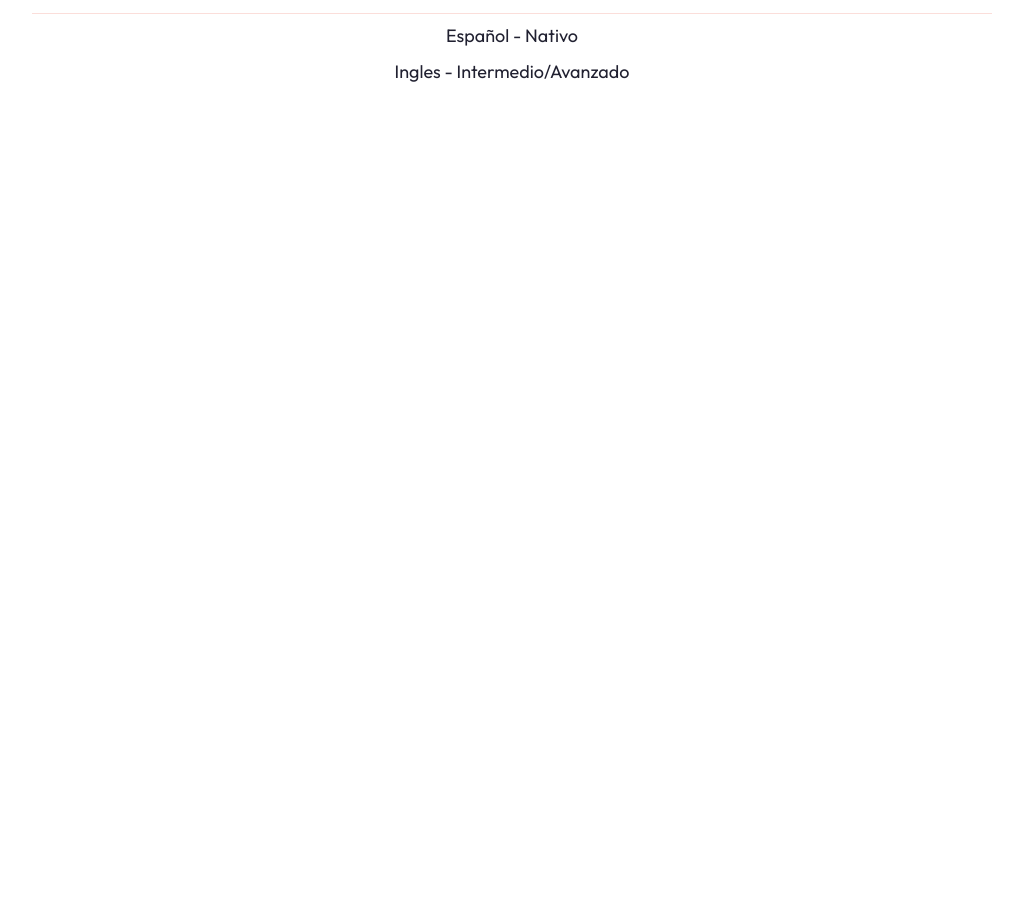
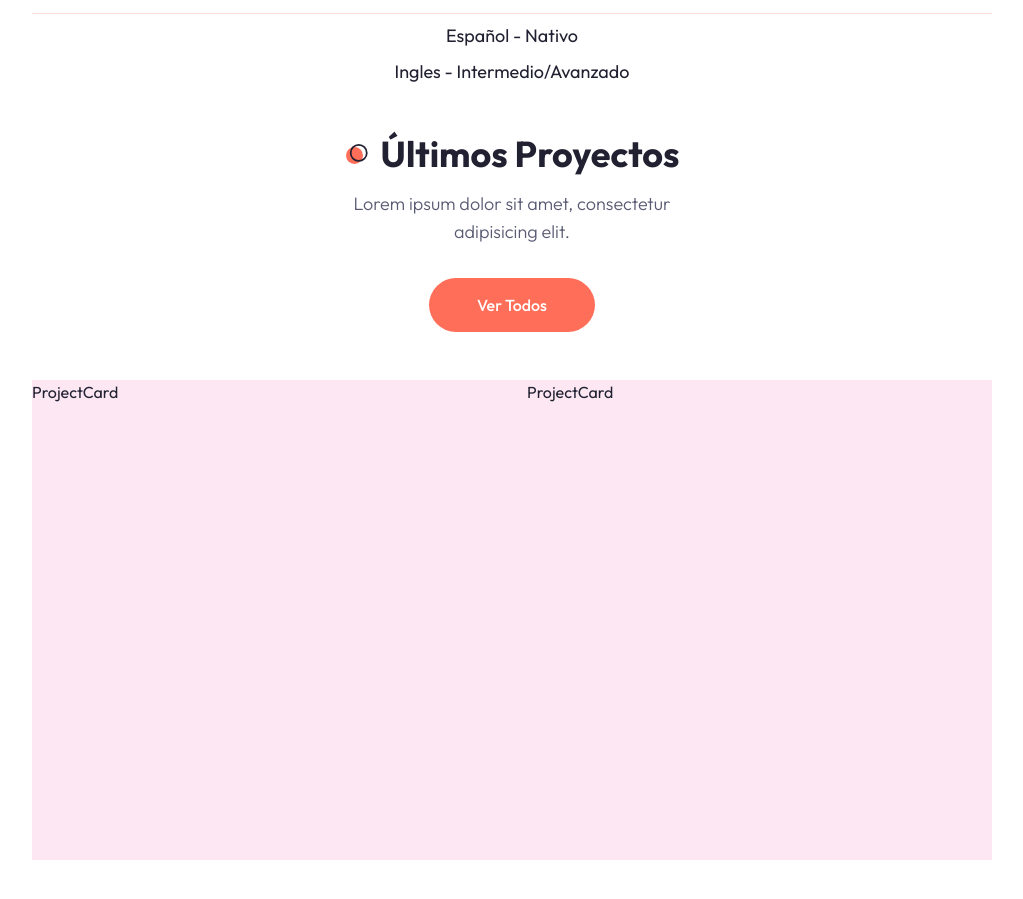
Before and after one commit to Im-Elias/portfolio, a Next.js app: page / in a window 1280 px wide. Shown: the part 1505-2404 px from the top of the page, without its empty margins (128-1151 px from the left). Built offline with nearby package versions, Linux system fonts and the light colour scheme.

Commit message:
Ultimos proyectos slider a medias

```diff
--- a/app/page.jsx
+++ b/app/page.jsx
@@ -1,12 +1,16 @@
 // components
 import About from "@/components/About";
 import Hero from "@/components/Hero";
+import Services from "@/components/Services";
+import Work from "@/components/Work";
 
 export default function Home() {
   return (
     <main>
       <Hero />
       <About />
+      {/*       <Services /> */}
+      <Work />
     </main>
   );
 }
--- a/components/About.jsx
+++ b/components/About.jsx
@@ -31,7 +31,7 @@
   },
   {
     icon: <GraduationCap size={20} />,
-    text: "Desafio Latam",
+    text: "Talento Digital - Desafio Latam",
   },
   {
     icon: <HomeIcon size={20} />,
--- /dev/null
+++ b/components/ProjectCard.jsx
@@ -0,0 +1,6 @@
+const ProjectCard = ({ project }) => {
+  console.log(project);
+  return <div>ProjectCard</div>;
+};
+
+export default ProjectCard;
--- /dev/null
+++ b/components/Services.jsx
@@ -0,0 +1,66 @@
+import { GanttChartSquare, Blocks, Gem } from "lucide-react";
+import {
+  Card,
+  CardContent,
+  CardDescription,
+  CardHeader,
+  CardTitle,
+  CardTittle,
+} from "./ui/card";
+
+const servicesData = [
+  {
+    icon: <GanttChartSquare size={72} strokeWidth={0.8} />,
+    title: "Diseño Web",
+    description:
+      "Lorem ipsum dolor sit amet consectetur, adipisicing elit. Corporis sunt, cum ab illo consectetur totam.",
+  },
+  {
+    icon: <Blocks size={72} strokeWidth={0.8} />,
+    title: "Desarrollo Web",
+    description:
+      "Lorem ipsum dolor sit amet consectetur, adipisicing elit. Corporis sunt, cum ab illo consectetur totam.",
+  },
+  {
+    icon: <Gem size={72} strokeWidth={0.8} />,
+    title: "Desarrollo Web Apps",
+    description:
+      "Lorem ipsum dolor sit amet consectetur, adipisicing elit. Corporis sunt, cum ab illo consectetur totam.",
+  },
+];
+
+const Services = () => {
+  return (
+    <section className=" mb-12 xl:mb-36">
+      <div className="container mx-auto">
+        <h2 className="section-title mb-12 xl:mb-24 text-center mx-auto">
+          Mis Servicios
+        </h2>
+        {/* grid items */}
+        <div className="grid xl:grid-cols-3 justify-center gap-y-12 xl:gap-y-24 xl:gap-x-8">
+          {servicesData.map((item, index) => {
+            return (
+              <Card
+                className="w-full max-w-[424px] h-[300px] flex flex-col pt-16 pb-10 justify-center items-center relative"
+                key={index}>
+                <CardHeader className=" text-primary absolute -top-[60px] ">
+                  <div className="w-[140px] h-[80px] bg-white dark:bg-background flex justify-center items-center">
+                    {item.icon}
+                  </div>
+                </CardHeader>
+                <CardContent className=" text-center ">
+                  <CardTitle className=" mb-4 ">{item.title}</CardTitle>
+                  <CardDescription className="text-lg ">
+                    {item.description}
+                  </CardDescription>
+                </CardContent>
+              </Card>
+            );
+          })}
+        </div>
+      </div>
+    </section>
+  );
+};
+
+export default Services;
--- /dev/null
+++ b/components/Work.jsx
@@ -0,0 +1,117 @@
+"use client";
+import Link from "next/link";
+import { Button } from "./ui/button";
+
+//import swiper
+import { Swiper, SwiperSlide } from "swiper/react";
+
+// import swiper styles
+import "swiper/css";
+import "swiper/css/pagination";
+
+//import required modules
+import { Pagination } from "swiper/modules";
+
+// components
+import ProjectCard from "./ProjectCard";
+
+const projectsData = [
+  {
+    image: "/work/1.png",
+    category: "next js",
+    name: "Lumina Website",
+    description:
+      "Lorem, ipsum dolor sit amet consectetur adipisicing elit. Iste, voluptas.",
+    link: "/",
+    github: "/",
+  },
+  {
+    image: "/work/3.png",
+    category: "react js",
+    name: "Nexa Website",
+    description:
+      "Lorem, ipsum dolor sit amet consectetur adipisicing elit. Iste, voluptas.",
+    link: "/",
+    github: "/",
+  },
+  {
+    image: "/work/2.png",
+    category: "fullstack",
+    name: "Serenity Website",
+    description:
+      "Lorem, ipsum dolor sit amet consectetur adipisicing elit. Iste, voluptas.",
+    link: "/",
+    github: "/",
+  },
+  {
+    image: "/work/5.png",
+    category: "next js",
+    name: "Soltice Website",
+    description:
+      "Lorem, ipsum dolor sit amet consectetur adipisicing elit. Iste, voluptas.",
+    link: "/",
+    github: "/",
+  },
+  {
+    image: "/work/4.png",
+    category: "react js",
+    name: "Stark Website",
+    description:
+      "Lorem, ipsum dolor sit amet consectetur adipisicing elit. Iste, voluptas.",
+    link: "/",
+    github: "/",
+  },
+  {
+    image: "/work/2.png",
+    category: "fullstack",
+    name: "Swift Website",
+    description:
+      "Lorem, ipsum dolor sit amet consectetur adipisicing elit. Iste, voluptas.",
+    link: "/",
+    github: "/",
+  },
+];
+
+const Work = () => {
+  return (
+    <section className="relative mb-12 xl:mb-48">
+      <div className="container mx-auto">
+        {/* text */}
+        <div className="max-w-[400px] mx-auto xl:mx-0 text-center xl:text-left mb-12 xl:h-[400px] flex flex-col justify-center items-center xl:items-start">
+          <h2 className="section-title mb-4">Últimos Proyectos</h2>
+          <p className="subtitle mb-8">
+            Lorem ipsum dolor sit amet, consectetur adipisicing elit.
+          </p>
+          <Link href="/projects">
+            <Button>Ver Todos</Button>
+          </Link>
+        </div>
+        {/* slider */}
+        <div className="xl:max-w-[1000px] xl:absolute right-0 top-0">
+          <Swiper
+            className="h-[480px] bg-pink-100"
+            slidesPerView={1}
+            breakpoints={{
+              640: {
+                slidesPerView: 2,
+              },
+            }}
+            spaceBetween={30}
+            modules={Pagination}
+            pagination={{ clickable: true }}>
+            {/* mostrar solo los primero 4 proyectos en el slider */}
+            {projectsData.slice(0, 4).map((project, index) => {
+              return (
+                <SwiperSlide key={index}>
+                  <ProjectCard project={project} />
+                </SwiperSlide>
+              );
+            })}
+          </Swiper>
+        </div>
+      </div>
+    </section>
+  );
+};
+
+export default Work;
--- a/components/ui/card.jsx
+++ b/components/ui/card.jsx
@@ -1,50 +1,68 @@
-import * as React from "react"
+import * as React from "react";
 
-import { cn } from "@/lib/utils"
+import { cn } from "@/lib/utils";
 
 const Card = React.forwardRef(({ className, ...props }, ref) => (
   <div
     ref={ref}
-    className={cn("rounded-lg border bg-card text-card-foreground shadow-sm", className)}
-    {...props} />
-))
-Card.displayName = "Card"
+    className={cn(
+      "rounded-[30px] border bg-background text-card-foreground",
+      className
+    )}
+    {...props}
+  />
+));
+Card.displayName = "Card";
 
 const CardHeader = React.forwardRef(({ className, ...props }, ref) => (
   <div
     ref={ref}
     className={cn("flex flex-col space-y-1.5 p-6", className)}
-    {...props} />
-))
-CardHeader.displayName = "CardHeader"
+    {...props}
+  />
+));
+CardHeader.displayName = "CardHeader";
 
 const CardTitle = React.forwardRef(({ className, ...props }, ref) => (
   <h3
     ref={ref}
-    className={cn("text-2xl font-semibold leading-none tracking-tight", className)}
-    {...props} />
-))
-CardTitle.displayName = "CardTitle"
+    className={cn(
+      "text-2xl font-semibold leading-none tracking-tight",
+      className
+    )}
+    {...props}
+  />
+));
+CardTitle.displayName = "CardTitle";
 
 const CardDescription = React.forwardRef(({ className, ...props }, ref) => (
   <p
     ref={ref}
     className={cn("text-sm text-muted-foreground", className)}
-    {...props} />
-))
-CardDescription.displayName = "CardDescription"
+    {...props}
+  />
+));
+CardDescription.displayName = "CardDescription";
 
 const CardContent = React.forwardRef(({ className, ...props }, ref) => (
   <div ref={ref} className={cn("p-6 pt-0", className)} {...props} />
-))
-CardContent.displayName = "CardContent"
+));
+CardContent.displayName = "CardContent";
 
 const CardFooter = React.forwardRef(({ className, ...props }, ref) => (
   <div
     ref={ref}
     className={cn("flex items-center p-6 pt-0", className)}
-    {...props} />
-))
-CardFooter.displayName = "CardFooter"
+    {...props}
+  />
+));
+CardFooter.displayName = "CardFooter";
 
-export { Card, CardHeader, CardFooter, CardTitle, CardDescription, CardContent }
+export {
+  Card,
+  CardHeader,
+  CardFooter,
+  CardTitle,
+  CardDescription,
+  CardContent,
+};
```
Lines whose indentation alone changed are shown as unchanged.
